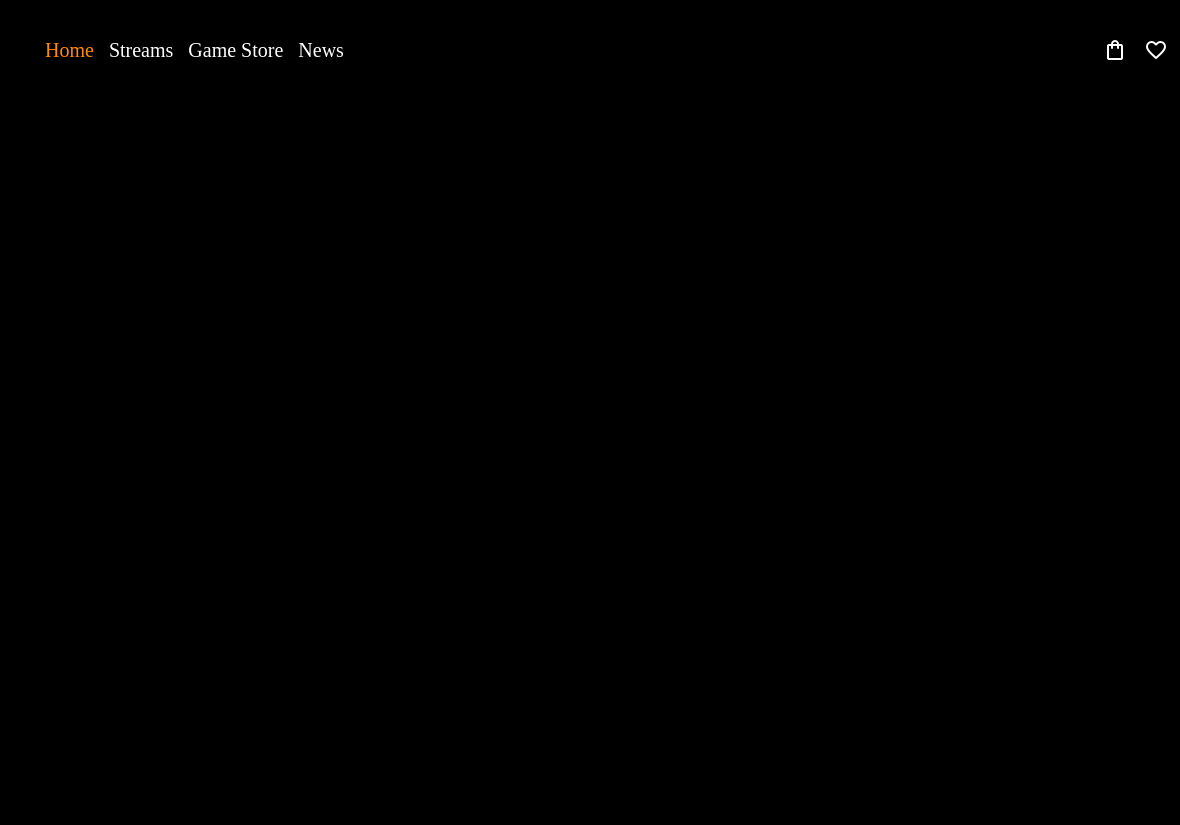
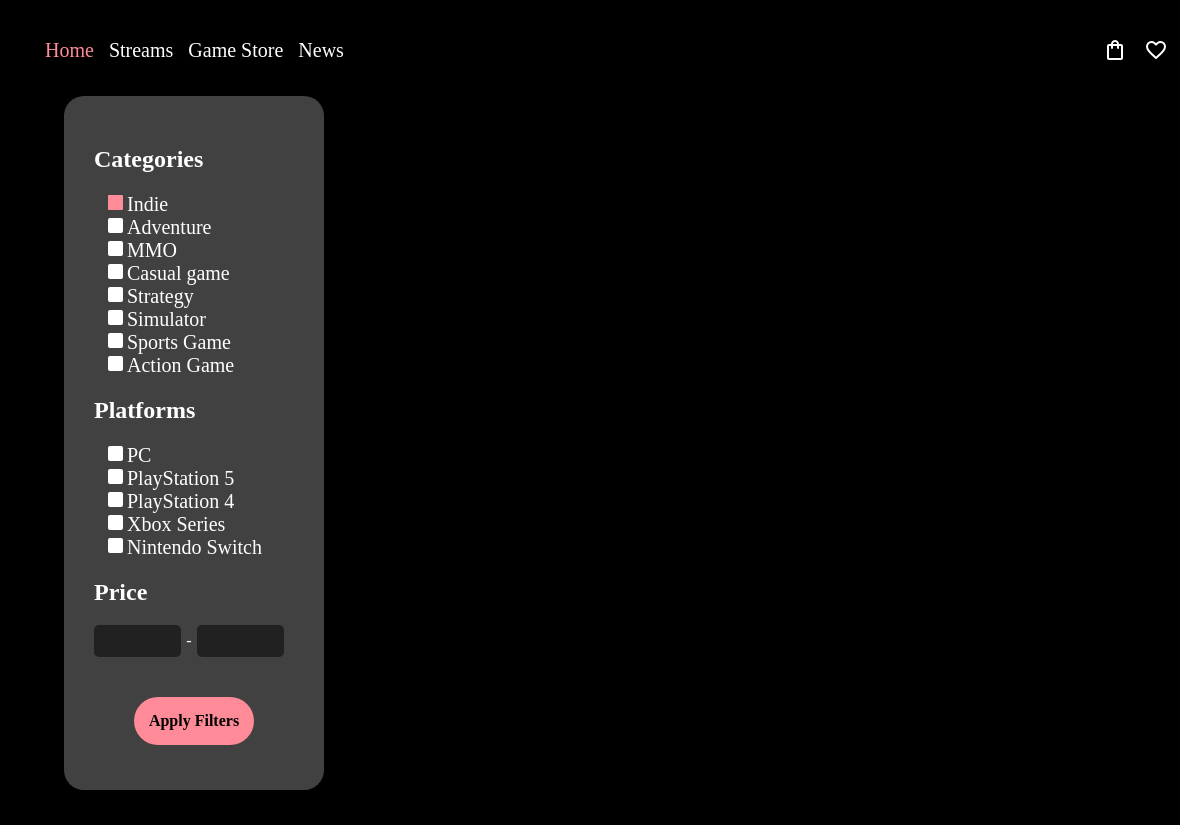
Before and after one commit to hem1t/web-practice, a plain HTML site: page day1/index.html in a window 1280 px wide. Shown: the full height of the page, 0-1180 px from the left. Drawn offline with Linux system fonts and the light colour scheme.

Commit message:
Categorie Section done
need to add currency & checkbox animation maybe? should have arrow

```diff
--- a/day1/index.html
+++ b/day1/index.html
@@ -27,5 +27,82 @@
         <img id="pfp" src="assests/cool_cat_pfp.jpg" alt="pfp" />
       </nav>
     </header>
+
+    <aside id="filter-section">
+      <div id="filter-categories" class="filter-list">
+        <h2>Categories</h2>
+        <div>
+          <input
+            class="filter-checkbox"
+            name=""
+            type="checkbox"
+            value=""
+            checked
+          />
+          <label for="">Indie</label>
+        </div>
+        <div>
+          <input class="filter-checkbox" name="" type="checkbox" value="" />
+          <label for="">Adventure</label>
+        </div>
+        <div>
+          <input class="filter-checkbox" name="" type="checkbox" value="" />
+          <label for="">MMO</label>
+        </div>
+        <div>
+          <input class="filter-checkbox" name="" type="checkbox" value="" />
+          <label for="">Casual game</label>
+        </div>
+        <div>
+          <input class="filter-checkbox" name="" type="checkbox" value="" />
+          <label for="">Strategy</label>
+        </div>
+        <div>
+          <input class="filter-checkbox" name="" type="checkbox" value="" />
+          <label for="">Simulator</label>
+        </div>
+        <div>
+          <input class="filter-checkbox" name="" type="checkbox" value="" />
+          <label for="">Sports Game</label>
+        </div>
+        <div>
+          <input class="filter-checkbox" name="" type="checkbox" value="" />
+          <label for="">Action Game</label>
+        </div>
+      </div>
+      <div id="filter-platforms" class="filter-list">
+        <h2>Platforms</h2>
+        <div>
+          <input class="filter-checkbox" name="" type="checkbox" value="" />
+          <label for="">PC</label>
+        </div>
+        <div>
+          <input class="filter-checkbox" name="" type="checkbox" value="" />
+          <label for="">PlayStation 5</label>
+        </div>
+        <div>
+          <input class="filter-checkbox" name="" type="checkbox" value="" />
+          <label for="">PlayStation 4</label>
+        </div>
+        <div>
+          <input class="filter-checkbox" name="" type="checkbox" value="" />
+          <label for="">Xbox Series</label>
+        </div>
+        <div>
+          <input class="filter-checkbox" name="" type="checkbox" value="" />
+          <label for="">Nintendo Switch</label>
+        </div>
+      </div>
+      <div id="filter-price-range">
+        <h2>Price</h2>
+        <div>
+          <input class="price-field" name="" type="text" value="" />
+          -
+          <input class="price-field" name="" type="text" value="" />
+        </div>
+      </div>
+      <div id="filter-apply-button">Apply Filters</div>
+    </aside>
+    <section id=""></section>
   </body>
 </html>
--- a/day1/styles.css
+++ b/day1/styles.css
@@ -1,11 +1,19 @@
 :root {
-  --orangeshade: #ff8b00;
+  --primarycolor: #ff8b98;
+  --background-highlight: #414141;
 }
 
 body,
 html {
   margin: 0px;
   padding: 0px;
+}
+
+input[type="checkbox"] {
+  -webkit-appearance: none;
+  appearance: none;
+  background-color: #fff;
+  margin: 0;
 }
 
 body {
@@ -34,7 +42,7 @@
 }
 
 #left-nav > .selected {
-  color: var(--orangeshade);
+  color: var(--primarycolor);
 }
 
 #right-nav {
@@ -50,3 +58,79 @@
   border-radius: 23423423px;
   object-fit: cover;
 }
+
+#filter-section {
+  position: absolute;
+  left: 5vw;
+  top: 12vh;
+  display: flex;
+  flex-direction: column;
+  justify-content: space-around;
+  align-items: start;
+  height: fit-content;
+  width: 200px;
+
+  background-color: var(--background-highlight);
+  padding: 30px;
+  border-radius: 20px;
+}
+
+.filter-list > div {
+  margin-left: 14px;
+}
+
+.filter-list > div > label {
+  font-size: 20px;
+}
+
+.filter-checkbox {
+  width: 15px;
+  height: 15px;
+  color: currentColor;
+  border-radius: 2px;
+  display: inline-grid;
+  place-content: center;
+  transform: translateY(-1px);
+}
+
+.filter-checkbox::before {
+  content: "";
+  width: 15px;
+  height: 15px;
+  border-radius: 2px;
+  transform: scale(0);
+  transition: 120ms transform ease-in-out;
+  box-shadow: inset 15px 15px var(--primarycolor);
+}
+
+input[type="checkbox"]:checked::before {
+  transform: scale(1);
+}
+
+#filter-price-range > div {
+  display: flex;
+  justify-content: space-between;
+  align-items: center;
+  width: 190px;
+  gap: 5px;
+}
+
+#filter-price-range input {
+  height: 30px;
+  width: 30px;
+  flex: 1;
+  border: none;
+  border-radius: 5px;
+  background-color: #212121;
+}
+
+#filter-apply-button {
+  background-color: var(--primarycolor);
+  color: black;
+  padding: 15px;
+  margin: auto;
+  margin-top: 40px;
+  margin-bottom: 15px;
+  border-radius: 1123123px;
+  font-weight: bold;
+}
```
